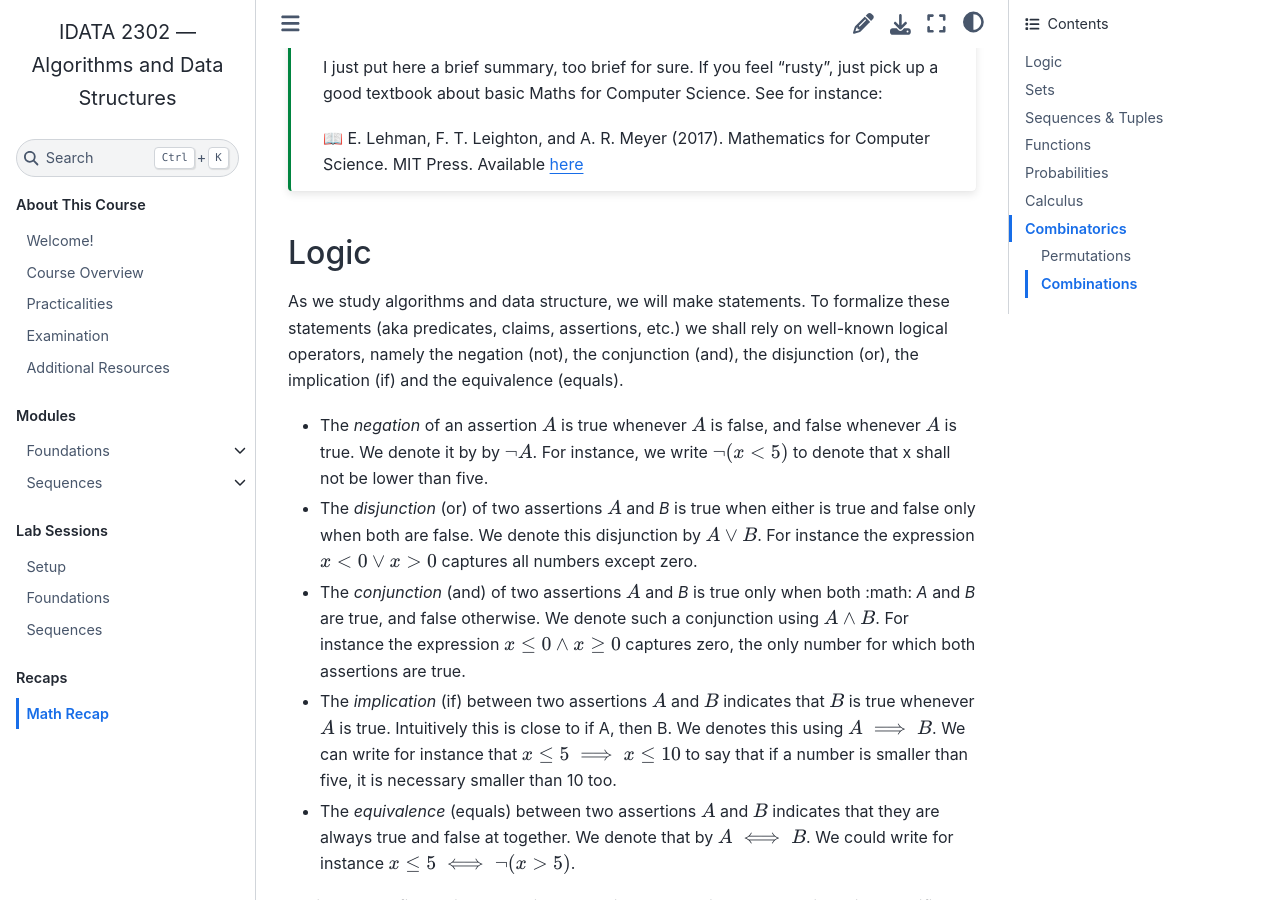
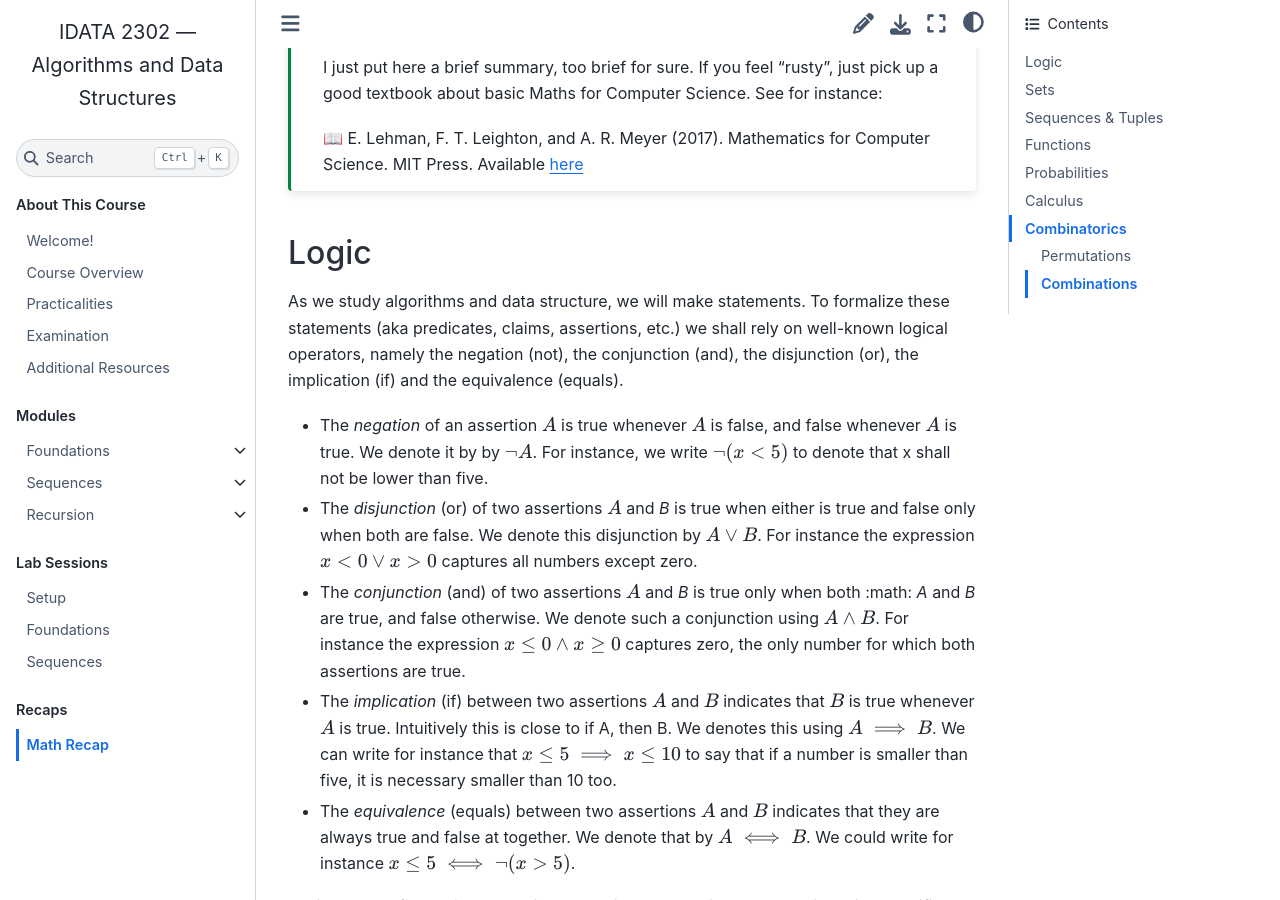
Before and after one commit to fchauvel/ntnu-idata2302-website, a Sphinx documentation site: the page built from source/maths.rst, in a window 1280 px wide and 900 px high, scrolled down 313 px. Built offline with Sphinx 7.4.7 and the Sphinx Book theme 1.1.4, drawn with Linux system fonts in a browser that asks for light colours.

Commit message:
content: Disclose content of the recursion module

```diff
--- a/source/index.rst
+++ b/source/index.rst
@@ -23,8 +23,8 @@ Algorithms and Data Structures
 
    foundations/index
    sequences/index
+   recursion/index
 ..
-   recursion/index
    hashing/index
    trees/index
    graphs/index
```
